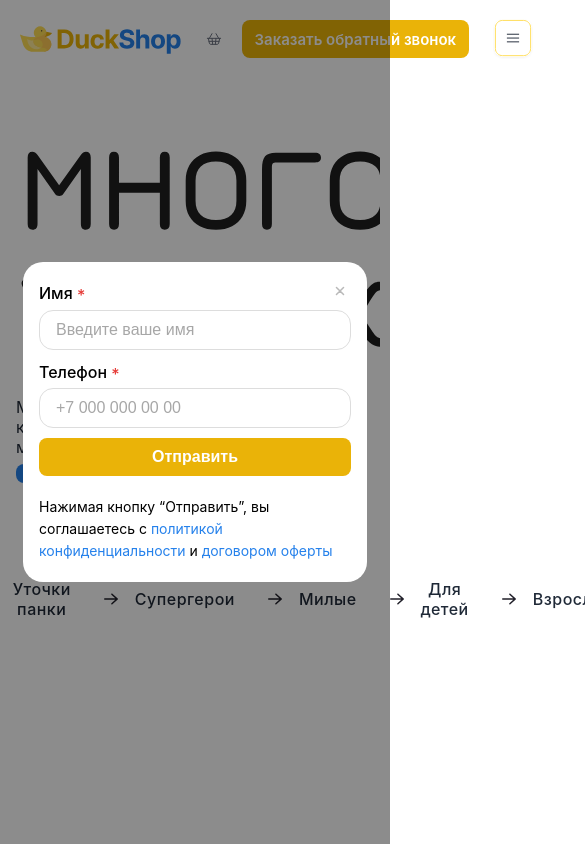
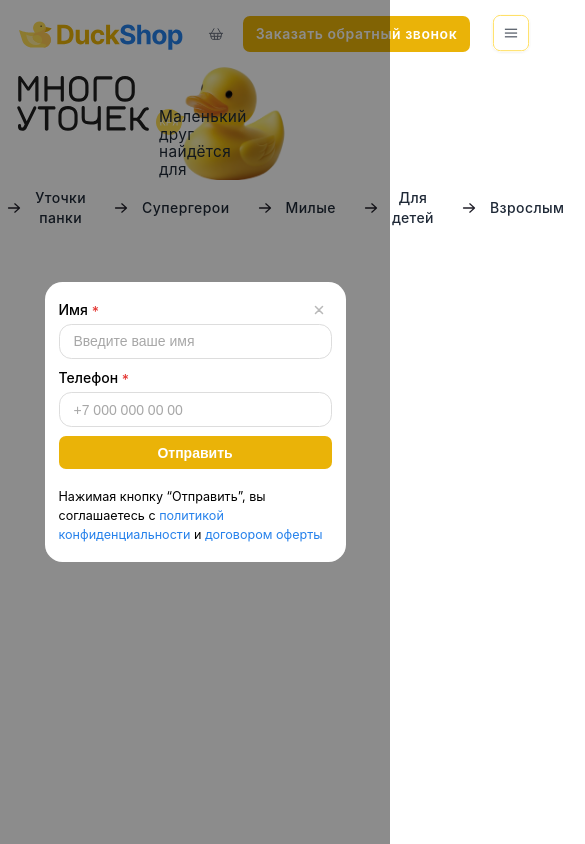
Before and after one commit to ko-tenka/duck, a Vue app: page / in a window 390 px wide. Both pictures are taken after a click on the button "Заказать обратный звонок". Shown: the top 844 px of the page, 585 px wide, since content can reach past the window. Built offline with nearby package versions, Linux system fonts and the light colour scheme.

Commit message:
release navbar vers2

```diff
--- a/src/App.vue
+++ b/src/App.vue
@@ -8,7 +8,6 @@ import HeroSection from './pages/HeroSection.vue';
   <HeroSection />
 </template>
 
-
 <style scoped>
 
 </style>
--- /dev/null
+++ b/src/assets/variables.css
@@ -0,0 +1,14 @@
+:root {
+  --color-bg: #fff;
+  --color-black: #000;
+  --color-text-main: rgba(31, 41, 55, 1);
+  --color-list: rgba(37, 129, 235, 1);
+  --color-orange: rgba(234, 179, 8, 1);
+  --color-orange-hover: rgba(254, 199, 28, 1);
+  --color-orange-active: rgba(204, 149, 0, 1);
+  --color-blue-hover: rgba(67, 159, 255, 1);
+  --color-blue-active: rgba(7, 99, 205, 1);
+  --color-grey: #ddd;
+  --color-placeholder: rgba(167, 167, 167, 1);
+  --color-error: #E53935;
+}
--- a/src/components/Form.vue
+++ b/src/components/Form.vue
@@ -37,28 +37,26 @@ import Close from '/close.svg'
   z-index: 200;
 }
 .form-popup {
-  width: 417px;
-  height: 360px;
-  background: #fff;
-  border-radius: 20px;
-  padding: 40px 40px 40px 40px;
+  width: 90vw;
+  max-width: 26rem;
+  height: auto;
+  background: var(--color-bg);
+  border-radius: 1.25rem;
+  padding: 2.5rem 2.5rem 2.5rem 2.5rem;
   box-sizing: border-box;
   opacity: 1;
   display: flex;
   flex-direction: column;
   align-items: center;
   position: relative;
-  gap: 20px;
+  gap: 1.25rem;
 }
 .form-close {
   position: absolute;
-  top: 9px;
-  right: 7px;
+  top: 0.6rem;
+  right: 0.45rem;
   background: none;
   border: none;
-  /* font-size: 26px; */
-  /* width: 20px;
-  height: 20px; */
   cursor: pointer;
   color: #888;
   padding: 0;
@@ -69,51 +67,50 @@ import Close from '/close.svg'
 .form-fields {
   display: flex;
   flex-direction: column;
-  gap: 5px;
+  gap: 0.3rem;
   width: 100%;
-  align-items: center;
   align-items: flex-start;
 }
 .form-fields input {
-  width: 337px;
-  height: 40px;
-  padding: 10px 16px;
-  border-radius: 14px;
-  border: 1px solid #ddd;
-  font-size: 16px;
+  width: 100%;
+  min-width: 10rem;
+  height: 2.5rem;
+  padding: 0.6rem 1rem;
+  border-radius: 0.88rem;
+  border: 1px solid var(--color-grey);
+  font-size: 1rem;
   opacity: 1;
   box-sizing: border-box;
   display: block;
 }
 .form-fields input::placeholder {
-  color: rgba(167, 167, 167, 1);
+  color: var(--color-placeholder);
   opacity: 1;
 }
 .form-submit {
-  background: rgba(234, 179, 8, 1);
-  color: #fff;
+  background: var(--color-orange);
+  color: var(--color-bg);
   border: none;
-  border-radius: 8px;
-  padding: 10px 0;
-  font-size: 16px;
+  border-radius: 0.5rem;
+  padding: 0.6rem 0;
+  font-size: 1rem;
   font-weight: 600;
   cursor: pointer;
   transition: background 0.2s;
   width: 100%;
-  margin-top: -10px;
+  margin-top: -0.6rem;
 }
 .form-submit:hover {
-  background: rgba(254, 199, 28, 1);
+  background: var(--color-orange-hover);
 }
 .form-agreement {
-  /* margin-top: 10px; */
-  font-size: 14px;
-  color: rgba(0, 0, 0, 1);
+  font-size: 0.9rem;
+  color: var(--color-black);
   text-align: start;
   line-height: 1.4;
 }
 .form-agreement .form-link {
-  color: rgba(37, 129, 235, 1);
+  color: var(--color-list);
   text-decoration: none;
   cursor: pointer;
 }
@@ -121,48 +118,49 @@ import Close from '/close.svg'
   font-family: 'Inter', sans-serif;
   font-weight: 500;
   font-style: normal;
-  font-size: 16px;
-  line-height: 22px;
+  font-size: 1rem;
+  line-height: 1.375rem;
   letter-spacing: 0%;
-  color: rgba(0,0,0,1);
-  margin-bottom: 2px;
+  color: var(--color-black);
+  margin-bottom: 0.13rem;
   display: block;
   text-align: left;
-  width: 337px;
+  width: 100%;
 }
 .form-label--name {
-  margin-bottom: -1px;
+  margin-bottom: -0.06rem;
 }
 .form-label--phone {
-  margin-bottom: -1px;
-  margin-top: 8px;
+  margin-bottom: -0.06rem;
+  margin-top: 0.5rem;
 }
 .form-required {
-  color: #E53935;
-  font-size: 16px;
+  color: var(--color-error);
+  font-size: 1rem;
   vertical-align: middle;
 }
 @media (max-width: 960px) {
   .form-popup {
-    width: 344px;
-    height: 320px;
-    border-radius: 20px;
-    padding: 20px 16px 20px 16px;
-    gap: 20px;
+    width: 96vw;
+    max-width: 21.5rem;
+    border-radius: 1.25rem;
+    padding: 1.25rem 1rem 1.25rem 1rem;
+    gap: 1.25rem;
   }
   .form-fields input {
-    width: 312px;
-    height: 40px;
-    border-radius: 14px;
-    padding: 10px 16px;
+    width: 100%;
+    min-width: 8rem;
+    height: 2.5rem;
+    border-radius: 0.88rem;
+    padding: 0.6rem 1rem;
     opacity: 1;
     border-width: 1px;
   }
   .form-agreement {
-    line-height: 22px;
+    line-height: 1.375rem;
   }
   .form-label--phone {
-  margin-top: 6px;
-}
+    margin-top: 0.38rem;
+  }
 }
 </style>
--- a/src/components/Home.vue
+++ b/src/components/Home.vue
@@ -25,9 +25,9 @@ import MyButton from '../ui/MyButton.vue';
 
 .vissually-hidden{
     position: absolute;
-    width: 1px;
-    height: 1px;
-    margin: -1px;
+    width: 0.07rem;
+    height: 0.07rem;
+    margin: -0.07rem;
     clip: rect(0 0 0 0);
 }
 .home-image {
@@ -36,62 +36,63 @@ import MyButton from '../ui/MyButton.vue';
     height: auto;
 }
 .home-image--many {
-    width: 471px;
-    height: 152px;
+    width: 30vw;
+    height: 9.5vw;
     opacity: 1;
     position: absolute;
-    top: 148px;
-    left: 27px;
+    top: 9.5vw;
+    left: 1.7vw;
 }
 
 .home-image--duck-text {
-    width: 539px;
-    height: 152px;
+    width: 34vw;
+    height: 9.5vw;
     opacity: 1;
     position: absolute;
-    top: 240px;
-    left: 720px;
+    top: 15.6vw;
+    left: 46vw;
 }
 
 .home-image--quack {
-    width: 120px;
-    height: 108px;
+    width: 7.5vw;
+    height: 6.8vw;
     opacity: 1;
     position: absolute;
-    top: 332px;
-    left: 282px;
+    top: 21vw;
+    left: 18vw;
 }
 
 .home-image--duck {
-    width: 620px;
-    height: 620px;
+    width: 40vw;
+    height: 40vw;
     opacity: 1;
     position: absolute;
-    top: 108px;
-    left: 330px;
+    top: 6.7vw;
+    left: 21vw;
 }
 
 .home-content{
-    width: 315px;
-    height: 86px;
+    width: 20vw;
+    height: 5.4vw;
     opacity: 0.8;
     position: absolute;
-    top: 392px;
-    left: 853px;
+    left: 50%;
+    top: 50%;
+    transform: translate(-50%, -50%);
     display: flex;
     flex-direction: column;
-    gap: 7px;
+    gap: 0.44rem;
 }
 .home-content p {
-    font-size: 16px;
-    line-height: 20px;
-    letter-spacing: 0.4px;
+    font-size: 1.1rem;
+    line-height: 1.25rem;
+    letter-spacing: 0.025rem;
     margin: 0;
     text-align: left;
 }
 .home-content .my-button {
-    width: 156px;
-    height: 38px;
+    width: 9.8vw;
+    height: 2.4vw;
     opacity: 1;
 }
 
@@ -99,10 +100,12 @@ import MyButton from '../ui/MyButton.vue';
 .home-wrapper {
     position: relative;
     width: 100%;
+    max-width: 1280px;
+    min-height: 100vh;
+    margin: 0 auto;
     display: flex;
     justify-content: center;
     align-items: center;
-    margin: 0 auto;
 }
 }
 
@@ -110,39 +113,40 @@ import MyButton from '../ui/MyButton.vue';
 
   .home-wrapper {
       width: 100%;
-      height: 500px;
+      height: 31vw;
       padding-right: 1.7%;
       overflow: hidden;
       position: relative;
    }
     .home-image--many {
-        top: 48px;
-        left: 11px;
+        top: 3vw;
+        left: 0.7vw;
 
     }
 
     .home-image--duck-text {
-        top: 170px;
-        left: 5px;
+        top: 10.6vw;
+        left: 0.3vw;
     }
 
     .home-image--quack {
-        top: 206px;
-        left: 585px;
+        top: 12.8vw;
+        left: 36vw;
     }
 
     .home-image--duck {
-        top: -15px;
-        left: 635px;
-        width: 577px;
-        height: 577px;
+        top: -1vw;
+        left: 40vw;
+        width: 36vw;
+        height: 36vw;
     }
 
     .home-content{
         opacity: 1;
         text-align: center;
-        top: 330px;
-        left: 0px;
+        left: 50%;
+        top: 50%;
+        transform: translate(-50%, -50%);
     }
 
 }
@@ -150,39 +154,51 @@ import MyButton from '../ui/MyButton.vue';
 @media (max-width: 375px) {
       .home-wrapper {
       width: 100%;
-      height: 550px;
+      height: 36vw;
       padding-right: 4.58%;
       overflow: hidden;
       position: relative;
    }
     .home-image--many {
-        width: 285px;
-        height: 64px;
-        top: 51px;
-        left: 6px;
+        width: 18vw;
+        height: 4vw;
+        top: 3.2vw;
+        left: 0.4vw;
     }
     .home-image--duck-text {
-        width: 328px;
-        height: 64px;
-        top: 130px;
-        left: 3px;
+        width: 21vw;
+        height: 4vw;
+        top: 8.1vw;
+        left: 0.2vw;
     }
     .home-image--duck {
-        width: 343px;
-        height: 343px;
-        top: 245px;
-        left: 167px;
+        width: 22vw;
+        height: 22vw;
+        top: 15.3vw;
+        left: 10.5vw;
     }
     .home-image--quack {
-        width: 64px;
-        height: 56px;
-        top: 370px;
-        left: 145px;
+        width: 4vw;
+        height: 4vw;
+        top: 13.7vw;
+        left: 9.4vw;
     }
     .home-content {
-        top: 227px;
-        left: 0px;
+        width: 16vw;
+        height: 4vw;
+        left: 50%;
+        top: 50%;
+        transform: translate(-50%, -50%);
+        gap: 0.3rem;
     }
-
+    .home-content p {
+        font-size: 0.8rem;
+        line-height: 1.1rem;
+        letter-spacing: 0.01rem;
+    }
+    .home-content .my-button {
+        width: 8vw;
+        height: 2vw;
+    }
 }
 </style>
--- a/src/components/NavList.vue
+++ b/src/components/NavList.vue
@@ -18,39 +18,39 @@ import Arrow from '/arrow.svg'
   display: flex;
   flex-direction: row;
   align-items: center;
-  justify-content: center; /* Центрирует список по горизонтали */
+  justify-content: center;
   width: 90vw;
   margin: 0;
-  padding: 0 24px;
+  padding: 0 1.5rem;
   list-style: none;
-  min-height: 56px;
-  margin-top: 597px;
-  margin-left: 25px;
+  min-height: 3.5rem;
+  margin-top: 37vw;
+  margin-left: 1.6rem;
 }
 .nav-list li {
   display: flex;
   align-items: center;
-  margin-right: 44px;
-  gap: 16px; /* или 4px, подберите визуально */
+  margin-right: 2.75rem;
+  gap: 1rem;
 }
 .nav-list li:last-child {
   margin-right: 0;
 }
 .nav-list a {
-  color: rgba(31, 41, 55, 1);
+  color: var(--color-text-main);
   text-decoration: none;
   font-weight: 500;
-  letter-spacing: 0.5px;
-  font-size: 16px;
+  letter-spacing: 0.03rem;
+  font-size: 1rem;
 }
 .nav-list a:hover {
-  color: rgba(37, 129, 235, 1); /* насыщенный синий */
+  color: var(--color-list);
 }
 .nav-list img {
-  width: 32px;
-  height: 32px;
+  width: 2rem;
+  height: 2rem;
   display: inline-block;
-  margin-right: -8px; /* или 4px */
+  margin-right: -0.5rem;
 }
 
 @media (min-width: 1281px) {
@@ -60,21 +60,21 @@ import Arrow from '/arrow.svg'
     display: flex;
     justify-content: center;
     align-items: center;
-    margin: 660px auto;
+    margin: 41vw auto;
 }
 }
 
 @media (max-width: 960px) {
   .nav-list {
-    min-height: 48px;
-    font-size: 14px;
-    margin-top: 8px;
-    margin-left: -10px;
+    min-height: 3rem;
+    font-size: 0.88rem;
+    margin-top: 0.5rem;
+    margin-left: -0.6rem;
     width: 97%;
   }
   .nav-list li {
-    margin-right: 24px;
-    gap: 16px;
+    margin-right: 1.5rem;
+    gap: 1rem;
   }
 }
 
@@ -82,16 +82,16 @@ import Arrow from '/arrow.svg'
   .nav-list {
     flex-direction: column;
     align-items: stretch;
-    min-height: 36px;
-    margin-top: -94px;
-    padding: 0 0px;
-    width: 40vw;
-    margin-left: 0px;
+    min-height: 2.25rem;
+    margin-top: -6rem;
+    padding: 0;
+    width: 80vw;
+    margin-left: 0;
   }
   .nav-list li {
-    margin: 0 0 12px 0;
-    gap: 16px;
-    font-size: 12px;
+    margin: 0 0 0.75rem 0;
+    gap: 1rem;
+    font-size: 0.75rem;
     width: 100%;
     justify-content: flex-start;
   }
@@ -99,9 +99,8 @@ import Arrow from '/arrow.svg'
     margin-bottom: 0;
   }
   .nav-list img {
-    width: 32px;
-    height: 32px;
+    width: 2rem;
+    height: 2rem;
   }
 }
-
 </style>
--- a/src/components/Navbar.vue
+++ b/src/components/Navbar.vue
@@ -75,9 +75,9 @@ onUnmounted(() => {
   display: flex;
   align-items: center;
   justify-content: space-between;
-  height: 56px;
-  background: #fff;
-  margin-top: 11px;
+  height: 3.5rem;
+  background: var(--color-bg);
+  margin-top: 0.7rem;
 }
 
 .navbar-left {
@@ -85,37 +85,36 @@ onUnmounted(() => {
 }
 
 .navbar-logo {
-  height: 40px;
+  height: 2.9rem;
   width: auto;
   display: block;
 }
 
 .navbar-list {
   display: flex;
-  gap: 21px;
+  gap: 1.5rem;
   list-style: none;
   margin: 0;
   padding: 0;
   flex: 1 1 0%;
   justify-content: center;
-  margin-left: 99px;
+  margin-left: 6.8rem;
 }
 
 .navbar-list a {
   text-decoration: none;
-  color: rgba(0, 0, 0, 1);
+  color: var(--color-black);
   font-weight: 500;
   transition: color 0.2s;
   position: relative;
   display: flex;
   align-items: center;
-  gap: 6px;
+  gap: 0.38rem;
   letter-spacing: 0.3px;
+  font-size: 1rem;
 }
 
 .navbar-list a img {
-  /* width: 16px;
-  height: 16px; */
   display: inline-block;
 }
 
@@ -123,17 +122,17 @@ onUnmounted(() => {
   content: '';
   display: block;
   width: 100%;
-  height: 2px;
-  background: rgba(37, 129, 235, 1);
+  height: 0.13rem;
+  background: var(--color-list);
   position: absolute;
   left: 0;
-  bottom: -13px;
+  bottom: -0.8rem;
   opacity: 0;
   transition: opacity 0.2s;
 }
 
 .navbar-list a:hover {
-  color: rgba(37, 129, 235, 1);
+  color: var(--color-list);
 }
 
 .navbar-list a:hover::after {
@@ -143,12 +142,12 @@ onUnmounted(() => {
 .navbar-actions {
   display: flex;
   align-items: center;
-  gap: 8px;
+  gap: 0.5rem;
   flex: 0 0 auto;
 }
 
 .catalog-arrow {
-  margin-left: 1px; /* gap 6px - 5px = 1px */
+  margin-left: 0.06rem;
 }
 
 .burger-btn {
@@ -156,16 +155,16 @@ onUnmounted(() => {
   background: none;
   border: none;
   padding: 0;
-  margin-left: 16px;
+  margin-left: 1rem;
   cursor: pointer;
 }
 
 .mobile-menu {
   position: absolute;
-  top: 56px;
+  top: 3.5rem;
   left: 0;
   right: 0;
-  background: #fff;
+  background: var(--color-bg);
   box-shadow: none;
   z-index: 100;
   overflow: hidden;
@@ -173,30 +172,30 @@ onUnmounted(() => {
   opacity: 0;
   transition: max-height 0.8s cubic-bezier(0.4,0,0.2,1), opacity 0.6s;
   pointer-events: none;
-  border-radius: 0 0 12px 12px;
+  border-radius: 0 0 0.75rem 0.75rem;
 }
 .mobile-menu--open {
-  max-height: 500px;
+  max-height: 31.25rem;
   opacity: 1;
   pointer-events: auto;
 }
 .mobile-menu ul {
   list-style: none;
   margin: 0;
-  padding: 35px 0 16px 0;
+  padding: 2.2rem 0 1rem 0;
   display: flex;
   flex-direction: column;
-  gap: 25px;
+  gap: 1.56rem;
   align-items: center;
 }
 .mobile-menu a {
   font-family: 'Inter', sans-serif;
   font-weight: 500;
   font-style: normal;
-  font-size: 14px;
-  line-height: 20px;
+  font-size: 0.88rem;
+  line-height: 1.25rem;
   letter-spacing: 0.5%;
-  color: rgba(0,0,0,1);
+  color: var(--color-black);
   text-decoration: none;
   position: relative;
   transition: color 0.2s;
@@ -205,16 +204,16 @@ onUnmounted(() => {
   content: '';
   display: block;
   width: 100%;
-  height: 2px;
-  background: rgba(37, 129, 235, 1);
+  height: 0.13rem;
+  background: var(--color-list);
   position: absolute;
   left: 0;
-  bottom: -8px;
+  bottom: -0.5rem;
   opacity: 0;
   transition: opacity 0.2s;
 }
 .mobile-menu a:hover {
-  color: rgba(37, 129, 235, 1);
+  color: var(--color-list);
 }
 .mobile-menu a:hover::after {
   opacity: 1;
@@ -225,17 +224,17 @@ onUnmounted(() => {
 }
 
 .close-icon {
-  width: 40px;
-  height: 40px;
+  width: 2.5rem;
+  height: 2.5rem;
   display: block;
 }
 
 .overlay {
   position: fixed;
-  top: 56px; /* высота навбара */
+  top: 3.5rem;
   left: 0;
   width: 100vw;
-  height: calc(100vh - 56px);
+  height: calc(100vh - 3.5rem);
   background: rgba(0,0,0,0.45);
   z-index: 99;
   transition: opacity 0.3s;
@@ -247,7 +246,7 @@ onUnmounted(() => {
     display: none !important;
   }
   .navbar-actions {
-    gap: 8px;
+    gap: 0.5rem;
     flex-direction: row;
   }
   .burger-btn {
@@ -258,10 +257,10 @@ onUnmounted(() => {
 
 @media (max-width: 375px) {
   .navbar {
-    margin-top: 0px;
+    margin-top: 0;
   }
   .navbar-actions {
-    gap: 0px;
+    gap: 0;
   }
   .navbar-actions MyButton,
   .navbar-actions .my-button {
@@ -270,8 +269,8 @@ onUnmounted(() => {
   .mobile-menu-btn {
     display: flex;
     justify-content: center;
-    padding: 10px 0 8px 0;
-    padding-bottom: 35px;
+    padding: 0.63rem 0 0.5rem 0;
+    padding-bottom: 2.2rem;
   }
 }
 </style>
--- a/src/style.css
+++ b/src/style.css
@@ -1,24 +1,22 @@
+@import './assets/variables.css';
 :root {
   font-family: 'Inter', sans-serif;
   font-weight: 400;
   font-style: normal;
   font-size: 14px;
-  line-height: 20px;
+  line-height: 1.43;
   letter-spacing: 0.5%;
-
-  color: rgba(31, 41, 55, 1);
-
+  color: var(--color-text-main);
 }
 
 body {
   margin: 0;
+  background: var(--color-bg);
 }
 
-
 #app {
-  max-width: 1280px;
   margin: 0 auto;
-  padding-left: 16px;
-  padding-right: 16px;
+  padding-left: 1.1rem;
+  padding-right: 1.1rem;
   text-align: center;
 }
--- a/src/ui/MyButton.vue
+++ b/src/ui/MyButton.vue
@@ -23,7 +23,7 @@ export default {
 
 <style scoped>
 .my-button {
-  height: 38px;
+  height: 2.6rem;
   opacity: 1;
   display: flex;
   align-items: center;
@@ -31,37 +31,34 @@ export default {
   font-family: 'Inter', sans-serif;
   font-weight: 600;
   font-style: normal;
-  font-size: 15px;
+  font-size: 1rem;
   line-height: 100%;
-  letter-spacing: 0.5%;
+  letter-spacing: 0.04em;
   text-align: center;
-  border-radius: 8px;
+  border-radius: 0.5rem;
   border: none;
-  padding: 0 12.5px;
-  background: var(--Orange, rgba(234, 179, 8, 1));
+  padding: 0 0.9rem;
+  background: var(--color-orange);
   cursor: pointer;
   transition: background 0.2s;
-
-  color: rgba(255, 255, 255, 1);
+  color: var(--color-bg);
 }
 .my-button--orange {
-  background: rgba(234, 179, 8, 1);
+  background: var(--color-orange);
 }
 .my-button--orange:hover {
-  background: rgba(254, 199, 28, 1);
+  background: var(--color-orange-hover);
 }
 .my-button--orange:active {
-  background: rgba(204, 149, 0, 1);
+  background: var(--color-orange-active);
 }
 .my-button--blue {
-  background: rgba(37, 129, 235, 1);
+  background: var(--color-list);
 }
 .my-button--blue:hover {
-  background: rgba(67, 159, 255, 1);
-;
+  background: var(--color-blue-hover);
 }
 .my-button--blue:active {
-  background: rgba(7, 99, 205, 1);
-;
+  background: var(--color-blue-active);
 }
 </style>
--- a/src/ui/ui_use.vue
+++ b/src/ui/ui_use.vue
@@ -13,5 +13,5 @@ import UiIcon from './ui/Icon.vue';
 </template>
 
 <style scoped>
-
+/* Нет px, оставляю пустым */
 </style> -->
```
Also changed, not shown: src/ui/Icon.vue (line endings or trailing spaces).
